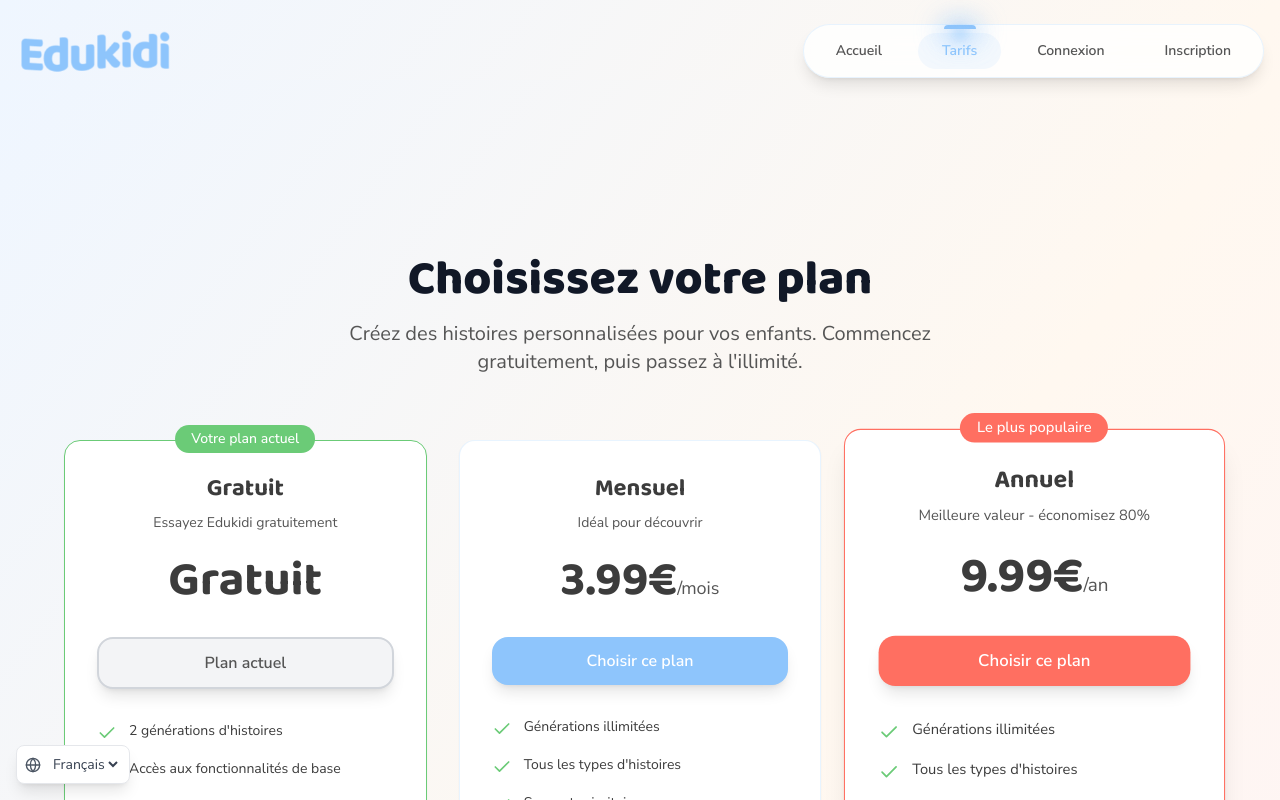
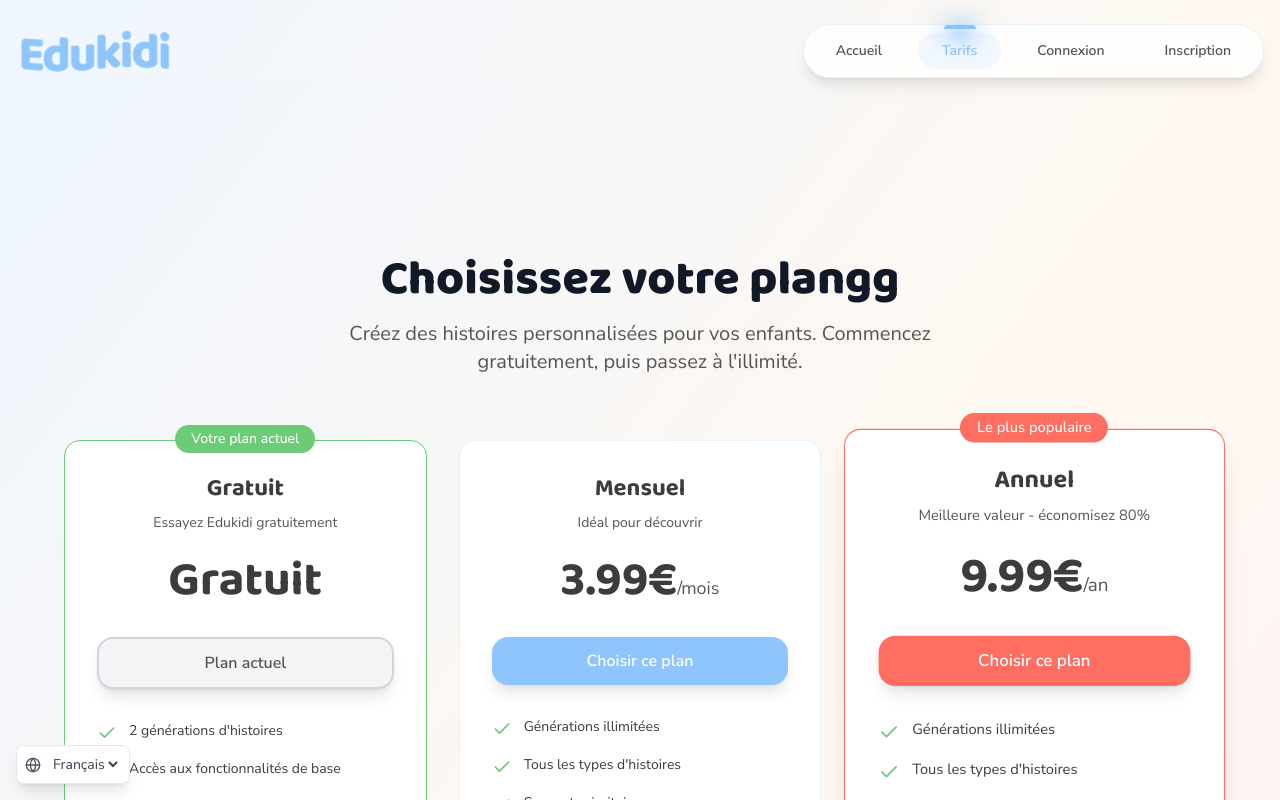
Before and after one commit to bezi7225/edukidi, a React (Vite) app: page /pricing in a window 1280 px wide. Shown: the top 800 px of the page. Built offline with nearby package versions, Linux system fonts and the light colour scheme; no server answers.

Commit message:
Updated PricingPage.tsx

```diff
--- a/src/pages/PricingPage.tsx
+++ b/src/pages/PricingPage.tsx
@@ -57,7 +57,7 @@ export function PricingPage() {
       <div className="max-w-7xl mx-auto px-4 sm:px-6 lg:px-8">
         <div className="text-center pt-28">
           <h2 className="text-4xl font-extrabold text-gray-900 sm:text-5xl max-w-xl mx-auto">
-            Choisissez votre plan
+            Choisissez votre plangg
           </h2>
           <p className="text-xl font-body text-text-secondary max-w-2xl mx-auto mt-4">
             Créez des histoires personnalisées pour vos enfants. Commencez gratuitement, puis passez à l'illimité.
```
